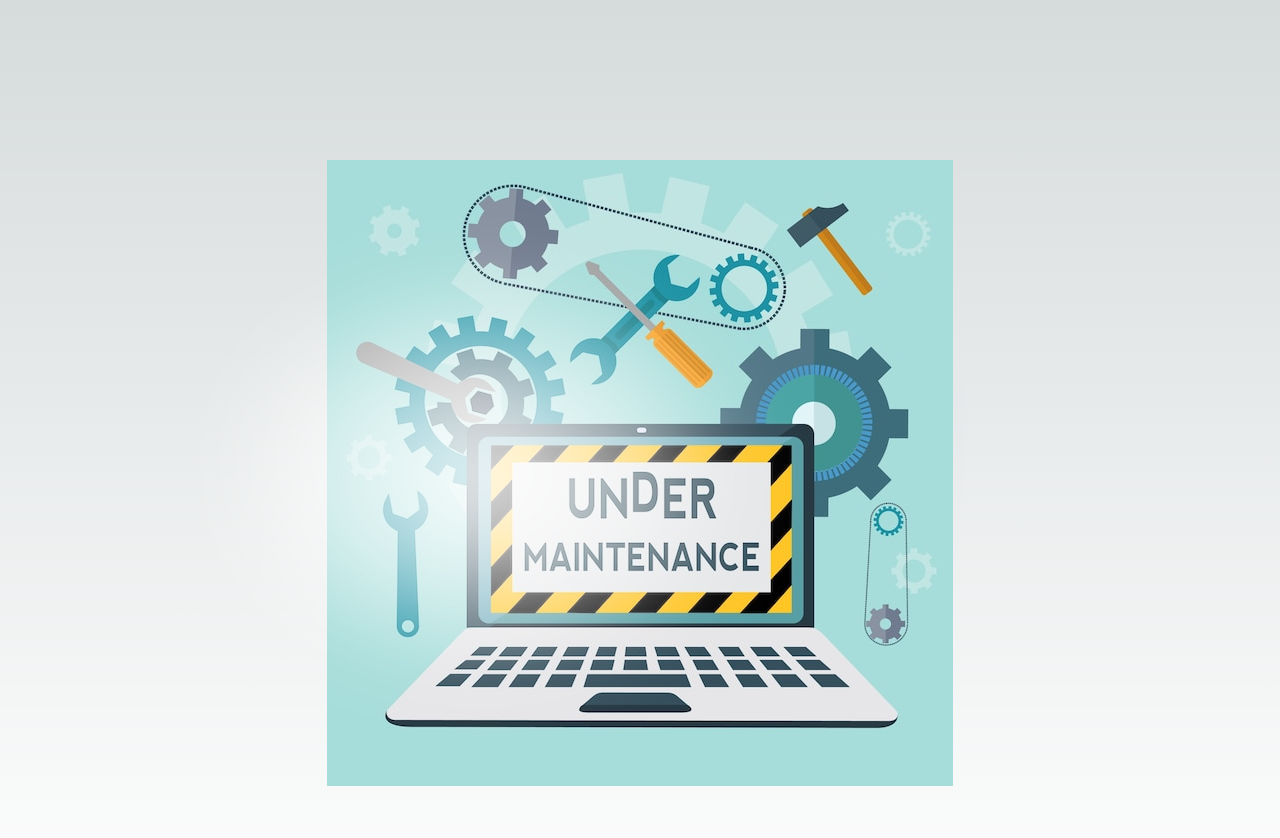
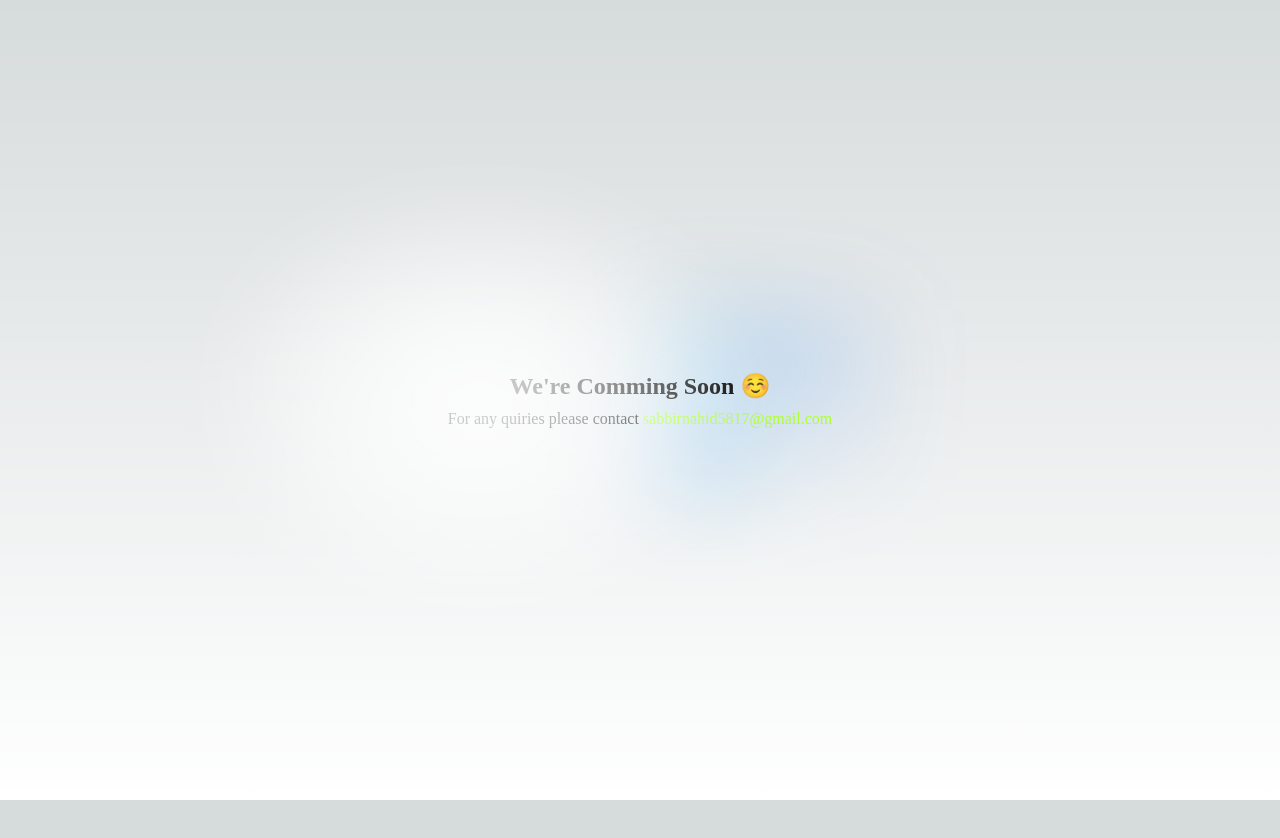
Before and after one commit to coderSabbirr/dpi-club, a Next.js app: page / in a window 1280 px wide. Shown: the top 838 px of the page. After the commit the page ends 800 px from the top, so only its background shows below. Built offline with nearby package versions, Linux system fonts and the light colour scheme.

Commit message:
some add

```diff
--- a/pages/index.js
+++ b/pages/index.js
@@ -17,11 +17,14 @@ export default function Home() {
         <div className={styles.description}></div>
 
         <div className={styles.center}>
-          <div>
-            <img
-              src="/maintenance-background-design_1294-45.jpg"
-              alt="maintasince"
-            />
+          <div style={{ textAlign: "center" }}>
+            <h2 className="under">We're Comming Soon ☺️</h2>
+            <p>
+              For any quiries please contact{" "}
+              <a className="contect" href="mailto:sabbirnahid5817@gmail.com">
+                sabbirnahid5817@gmail.com
+              </a>
+            </p>
           </div>
         </div>
 
--- a/styles/globals.css
+++ b/styles/globals.css
@@ -1,9 +1,9 @@
 :root {
   --max-width: 1100px;
   --border-radius: 12px;
-  --font-mono: ui-monospace, Menlo, Monaco, 'Cascadia Mono', 'Segoe UI Mono',
-    'Roboto Mono', 'Oxygen Mono', 'Ubuntu Monospace', 'Source Code Pro',
-    'Fira Mono', 'Droid Sans Mono', 'Courier New', monospace;
+  --font-mono: ui-monospace, Menlo, Monaco, "Cascadia Mono", "Segoe UI Mono",
+    "Roboto Mono", "Oxygen Mono", "Ubuntu Monospace", "Source Code Pro",
+    "Fira Mono", "Droid Sans Mono", "Courier New", monospace;
 
   --foreground-rgb: 0, 0, 0;
   --background-start-rgb: 214, 219, 220;
@@ -105,3 +105,10 @@ a {
     color-scheme: dark;
   }
 }
+
+.under {
+  margin-bottom: 10px;
+}
+.contect {
+  color: greenyellow;
+}
```
